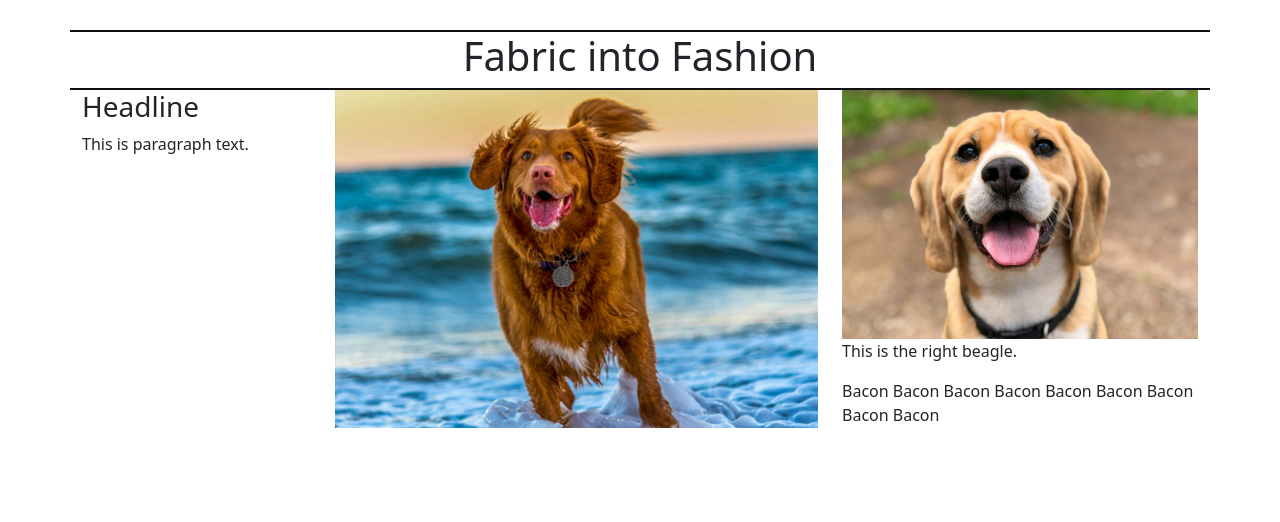
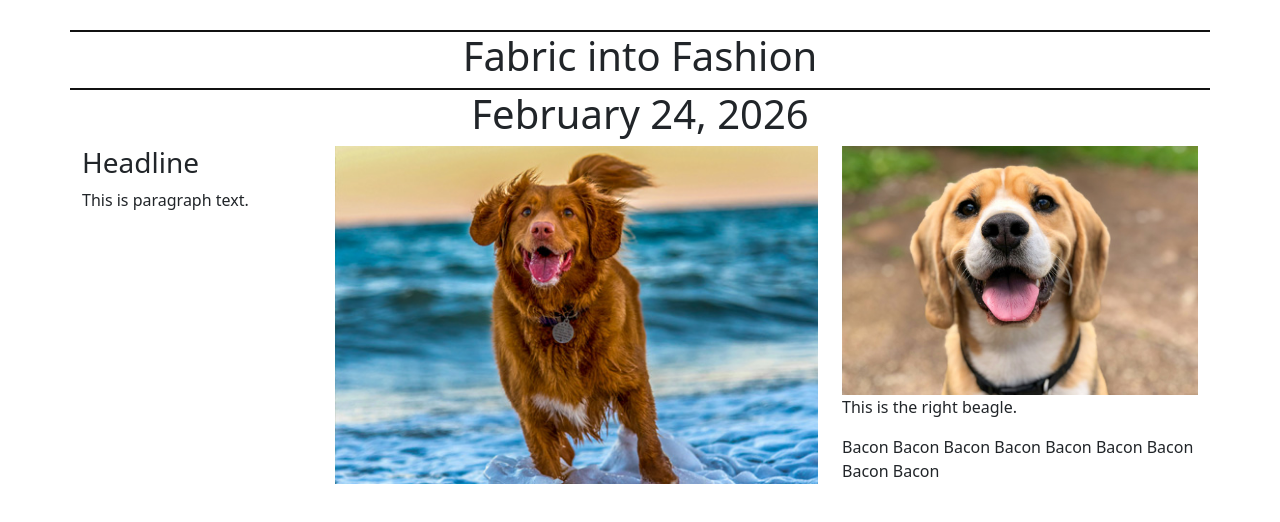
Before and after one commit to ohariel/responsive-design, a plain HTML site: page index.html in a window 1280 px wide. Drawn offline with nearby package versions, Linux system fonts and the light colour scheme.

Commit message:
Update index.html

```diff
--- a/index.html
+++ b/index.html
@@ -14,7 +14,7 @@
 </div><!-- End Headline -->
 <div class="row">
 
-	</h1 style="text-align: center;"February 24th, 2026</h1>
+	<h1 style="text-align: center;">February 24, 2026</h1>
 </div><!--End Date-->
 
 <div class="row">
```
